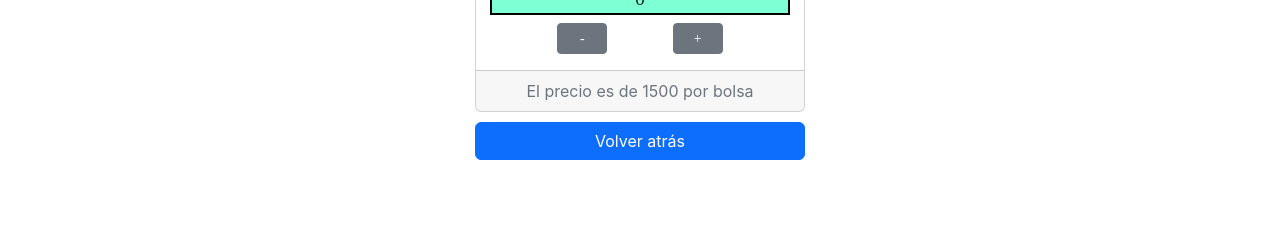
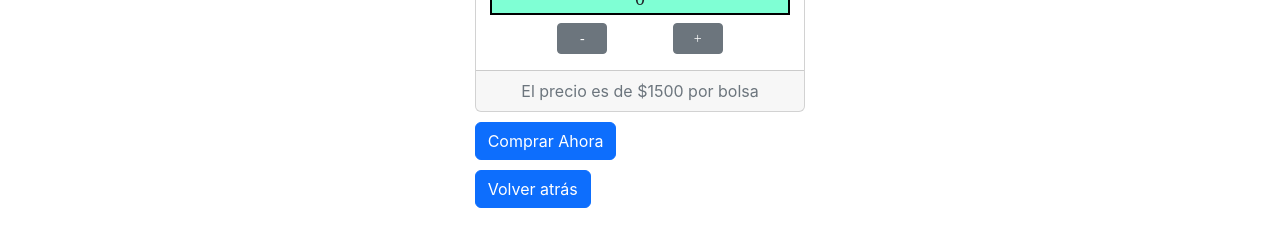
Before and after one commit to lucasborghi4/Node-NutriLife, a React (Create React App) app: page /item/1 in a window 1280 px wide. Shown: the part 343-590 px from the top of the page. Built offline with nearby package versions, Linux system fonts and the light colour scheme; a web font is replaced by a local one.

Commit message:
Counter sincronizado

```diff
--- a/src/Components/Counter/Counter.js
+++ b/src/Components/Counter/Counter.js
@@ -1,18 +1,21 @@
-import React, { useState } from 'react';
+import React from 'react';
 import "./Counter.css";
 
-export default function Counter({stock, initial}) {
+export default function Counter({counter, setCounter, stock, initial}) {
 
-    const [counter, setCounter] = useState(0);
 
     const handlerCounterUp = () => {
-        if (counter < stock) {setCounter(counter + 1)};
-    };
+        if (counter < stock) {
+        setCounter(counter + 1);
+        console.log (counter)
+    };}
 
     const handlerCounterDown = () => {
         if (counter > initial) {
-        setCounter(counter - 1);}
-    };
+        setCounter(counter - 1);
+        console.log (counter)
+    };}
+
 
     return(
         <div>
@@ -22,5 +25,4 @@ export default function Counter({stock, initial}) {
             <div className="botones d-flex justify-content-evenly"><button type="button" className="boton btn btn-secondary btn-sm" onClick={handlerCounterDown}>-</button>
             <button type="button" className="boton btn btn-secondary btn-sm" onClick={handlerCounterUp}>+</button></div>
         </div>
-    )
-}
+    )}
--- a/src/Components/Item/Item.js
+++ b/src/Components/Item/Item.js
@@ -4,13 +4,12 @@ import Card from '@mui/material/Card';
 import CardContent from '@mui/material/CardContent';
 import CardMedia from '@mui/material/CardMedia';
 import Typography from '@mui/material/Typography';
-import Counter from '../Counter/Counter';
 import { Link } from 'react-router-dom';
 
 
 
 export default function Item({product}) {
-  const {id,producto, descripcion, precio, image, stock, initial} = product
+  const {id,producto, descripcion, image} = product
   return (
     <div className="box">
       <Card sx={{ maxWidth: 200}}>
@@ -30,10 +29,6 @@ export default function Item({product}) {
           <Link to={`/item/${id}`}>
             <button className="detalle">Ver Detalles</button>
           </Link>
-          <Typography variant="body2" color="text.secondary">
-            Precio : ${precio}
-          </Typography>
-          <Counter stock= {stock} initial= {initial}/>
         </CardContent>
       </Card>
     </div>
--- a/src/Components/ItemCard/ItemCard.js
+++ b/src/Components/ItemCard/ItemCard.js
@@ -1,10 +1,22 @@
-import React from 'react';
+import React, {useState} from 'react';
 import "./ItemCard.css";
 import Counter from '../Counter/Counter';
 import { Link } from 'react-router-dom';
 
+
 export default function ItemCard({product}) {
     const {producto, descripcion, precio, image, stock, initial} = product
+
+    const [counter, setCounter] = useState(0);
+    console.log("el counter" + counter)
+
+
+    const onSubmit = (e) => {
+        e.preventDefault();
+        console.log ("quisiste comprar " + counter + " " + producto)
+    }
+
+
     return (
         <div>
         <div className="card text-center">
@@ -12,13 +24,15 @@ export default function ItemCard({product}) {
                 <img src={image} className="card-img-top tamano" alt={producto}></img>
                 <h5 className="card-title">{producto}</h5>
                 <p className="card-text">{descripcion}</p>
-                <Counter stock= {stock} initial= {initial}/>
+                <Counter counter= {counter} setCounter= {setCounter} initial={initial} stock={stock}/>
             </div>
             <div className="card-footer text-muted">
-                El precio es de {precio} por bolsa
+                El precio es de ${precio} por bolsa
             </div>
       </div>
-      <Link to={`/`}><div className="btn btn-primary botoncito">Volver atrás</div> </Link>
+      <form onSubmit={onSubmit}>
+      <Link to={`/cart`}><button className="btn btn-primary botoncito">Comprar Ahora</button></Link>
+      <Link to={`/`}><button className="btn btn-primary botoncito">Volver atrás</button> </Link></form>
       </div>
     );
   }
```
